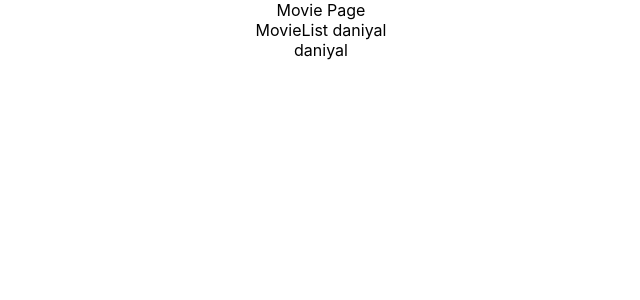
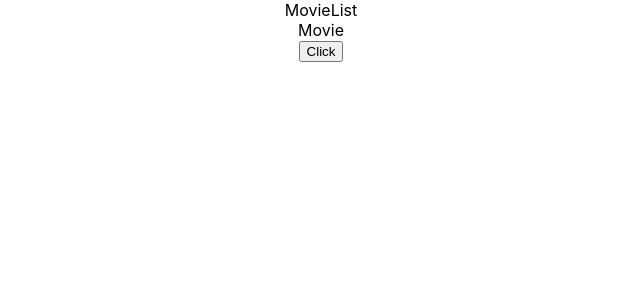
Before and after one commit to Daniyal-Shah/vidly-react, a React (Create React App) app in the folder react-advanced/: page / in a window 1280 px wide. Shown: the top 300 px of the page, without its empty margins (319-959 px from the left). Built offline with nearby package versions, Linux system fonts and the light colour scheme.

Commit message:
Updating the user context

```diff
--- a/react-advanced/src/App.js
+++ b/react-advanced/src/App.js
@@ -8,11 +8,23 @@ import MoviePage from "./context/MoviePage";
 import { UserContext } from "./context/userContext";
 
 class App extends Component {
-  state = { currentUser: { name: "daniyal" } };
+  state = { currentUser: { name: "" } };
+
+  handleLoggedIn = (username) => {
+    console.log("Getting the user", username);
+    const user = { name: username };
+    this.setState({ currentUser: user });
+  };
+
   render() {
     return (
       <div className="App">
-        <UserContext.Provider value={this.state.currentUser}>
+        <UserContext.Provider
+          value={{
+            currentUser: this.state.currentUser,
+            onLoggedIn: this.handleLoggedIn,
+          }}
+        >
           <MoviePage />
         </UserContext.Provider>
       </div>
--- /dev/null
+++ b/react-advanced/src/context/Login.jsx
@@ -0,0 +1,15 @@
+import React, { useContext } from "react";
+import { UserContext } from "./userContext";
+
+function Login(props) {
+  const userContext = useContext(UserContext);
+  return (
+    <div>
+      <button onClick={() => userContext.onLoggedIn("Daniyal Rashdi")}>
+        Click
+      </button>
+    </div>
+  );
+}
+
+export default Login;
--- a/react-advanced/src/context/MovieList.jsx
+++ b/react-advanced/src/context/MovieList.jsx
@@ -12,9 +12,9 @@ class MovieList extends Component {
     return (
       <Fragment>
         <UserContext.Consumer>
-          {(anything) => (
+          {(userContext) => (
             <div>
-              MovieList {anything.name} <MovieRow />{" "}
+              MovieList {userContext.currentUser.name} <MovieRow />{" "}
             </div>
           )}
         </UserContext.Consumer>
--- a/react-advanced/src/context/MoviePage.jsx
+++ b/react-advanced/src/context/MoviePage.jsx
@@ -1,12 +1,13 @@
 import React, { Component } from "react";
 import MovieList from "./MovieList";
+import Login from "./Login";
 
 class MoviePage extends Component {
   render() {
     return (
       <div>
-        Movie Page
         <MovieList />
+        <Login />
       </div>
     );
   }
--- a/react-advanced/src/context/MovieRow.jsx
+++ b/react-advanced/src/context/MovieRow.jsx
@@ -2,8 +2,8 @@ import React, { useContext } from "react";
 import { UserContext } from "./userContext";
 
 function MovieRow(props) {
-  const currentUser = useContext(UserContext);
-  return <div>{currentUser.name}</div>;
+  const userContext = useContext(UserContext);
+  return <div>Movie {userContext.currentUser.name}</div>;
 }
 
 export default MovieRow;
```
